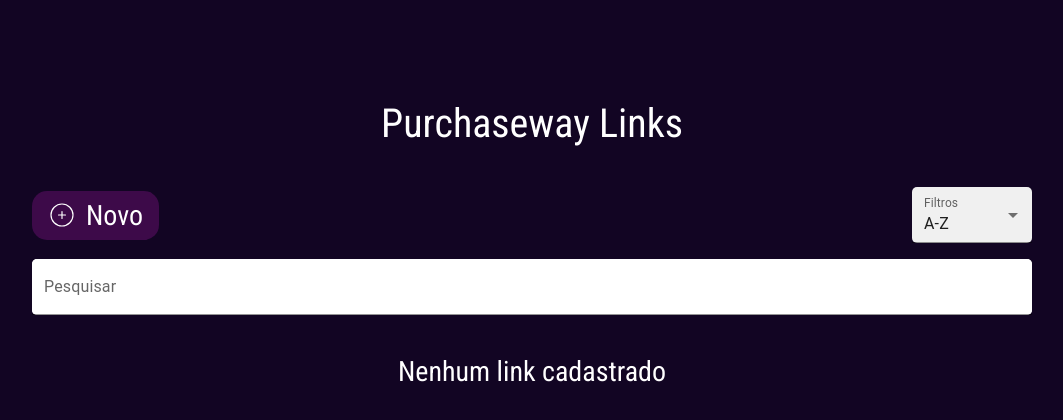
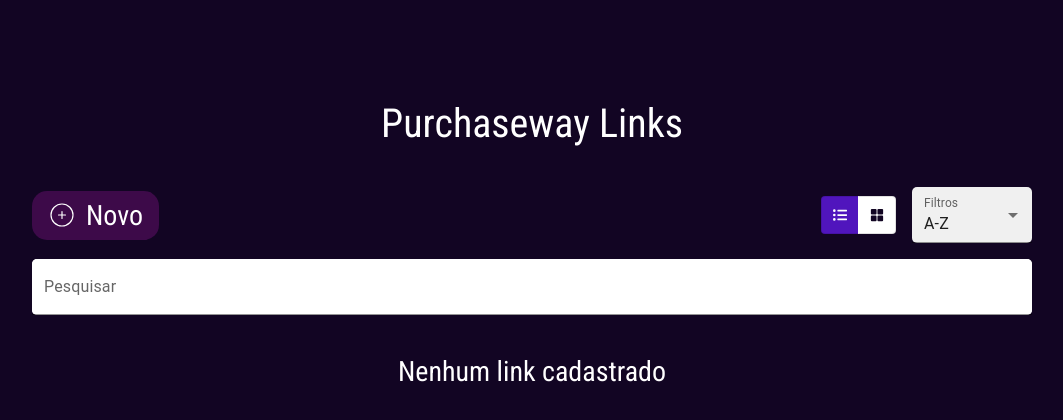
Before and after one commit to KevinWillyan456/purchaseway-links, a React (Vite) app: page / in a window 1280 px wide. Shown: the top 420 px of the page, without its empty margins (108-1171 px from the left). Built offline with nearby package versions, Linux system fonts and the light colour scheme.

Commit message:
feat: criação da funcionalidade de troca de layouts

```diff
--- a/src/components/Main.css
+++ b/src/components/Main.css
@@ -18,7 +18,6 @@
     margin-bottom: 40px;
     justify-content: space-between;
     flex-wrap: wrap;
-    gap: 40px;
 }
 .container-cards .empty {
     font-size: 28px;
--- a/src/components/Main.tsx
+++ b/src/components/Main.tsx
@@ -24,9 +24,14 @@
     Select,
     SelectChangeEvent,
     Badge,
+    ToggleButtonGroup,
+    ToggleButton,
 } from '@mui/material'
 import Search from './Search'
 import TypesOrderBy from '../models/TypesOrderBy'
+import { FaListUl } from 'react-icons/fa'
+import { IoGrid } from 'react-icons/io5'
+import TypesLayoutMode from '../models/LayoutMode'
 
 const theme = createTheme({
     components: {
@@ -55,6 +60,27 @@
                 badge: {
                     backgroundColor: 'var(--primary-blue)',
                     color: 'var(--color-white)',
+                },
+            },
+        },
+        MuiToggleButton: {
+            styleOverrides: {
+                root: {
+                    transition: '200ms',
+                    backgroundColor: 'var(--color-white)',
+                    color: 'var(--darker-blue)',
+                    '&.Mui-selected': {
+                        backgroundColor: 'var(--primary-blue)',
+                        color: 'var(--color-white)',
+                    },
+                    '&.Mui-selected:hover': {
+                        backgroundColor: 'var(--primary-blue)',
+                        color: 'var(--color-white)',
+                    },
+                    '&:hover': {
+                        backgroundColor: 'var(--primary-blue)',
+                        color: 'var(--color-white)',
+                    },
                 },
             },
         },
@@ -293,6 +319,20 @@
         setSearchText('')
     }
 
+    const [alignment, setAlignment] = useState<TypesLayoutMode>(
+        CardService.getlayoutMode()
+    )
+
+    const handleAlignment = (
+        _event: React.MouseEvent<HTMLElement>,
+        newAlignment: TypesLayoutMode | null
+    ) => {
+        if (newAlignment !== null) {
+            setAlignment(newAlignment)
+            CardService.setLayoutMode(newAlignment)
+        }
+    }
+
     return (
         <ThemeProvider theme={theme}>
             <section className="main">
@@ -311,6 +351,25 @@
                         </Button>
                     </Badge>
 
+                    <Box display="flex" alignItems="center" gap={2}>
+                        <ToggleButtonGroup
+                            value={alignment}
+                            exclusive
+                            onChange={handleAlignment}
+                            aria-label="text alignment"
+                        >
+                            <ToggleButton
+                                value="list"
+                                aria-label="left aligned"
+                            >
+                                <FaListUl />
+                            </ToggleButton>
+
+                            <ToggleButton value="grid" aria-label="centered">
+                                <IoGrid />
+                            </ToggleButton>
+                        </ToggleButtonGroup>
+
                         <FormControl variant="filled">
                             <InputLabel id="filter-label">Filtros</InputLabel>
                             <Select
@@ -325,6 +384,7 @@
                                 <MenuItem value={'date'}>Data</MenuItem>
                             </Select>
                         </FormControl>
+                    </Box>
 
                     <Search
                         searchText={searchText}
@@ -332,7 +392,23 @@
                     />
                 </Box>
 
-                <section className="container-cards">
+                <section
+                    className="container-cards"
+                    style={
+                        alignment === 'grid'
+                            ? {
+                                  display: 'grid',
+                                  gridTemplateColumns:
+                                      'repeat(auto-fill, minmax(300px, 1fr))',
+                                  gap: '40px',
+                              }
+                            : {
+                                  display: 'flex',
+                                  flexDirection: 'column',
+                                  gap: '30px',
+                              }
+                    }
+                >
                     {cards.length === 0 && (
                         <div className="empty">Nenhum link cadastrado</div>
                     )}
--- /dev/null
+++ b/src/models/LayoutMode.ts
@@ -0,0 +1,3 @@
+type TypesLayoutMode = 'list' | 'grid'
+
+export default TypesLayoutMode
--- a/src/services/CardService.ts
+++ b/src/services/CardService.ts
@@ -1,4 +1,5 @@
 import CardModel from '../models/CardModel'
+import TypesLayoutMode from '../models/LayoutMode'
 import TypesOrderBy from '../models/TypesOrderBy'
 
 class CardService {
@@ -81,6 +82,20 @@
     public static deleteAll(): void {
         localStorage.removeItem('cards')
     }
+
+    public static getlayoutMode(): TypesLayoutMode {
+        return (localStorage.getItem('layoutMode') as TypesLayoutMode) || 'list'
+    }
+
+    public static setLayoutMode(mode: TypesLayoutMode): void {
+        if (!['list', 'grid'].includes(mode)) {
+            throw new Error(
+                'Invalid layout mode value provided to CardService.setLayoutMode() method call. Valid values are: list, grid.'
+            )
+        }
+
+        localStorage.setItem('layoutMode', mode)
+    }
 }
 
 export default CardService
```
Lines whose indentation alone changed are shown as unchanged.
